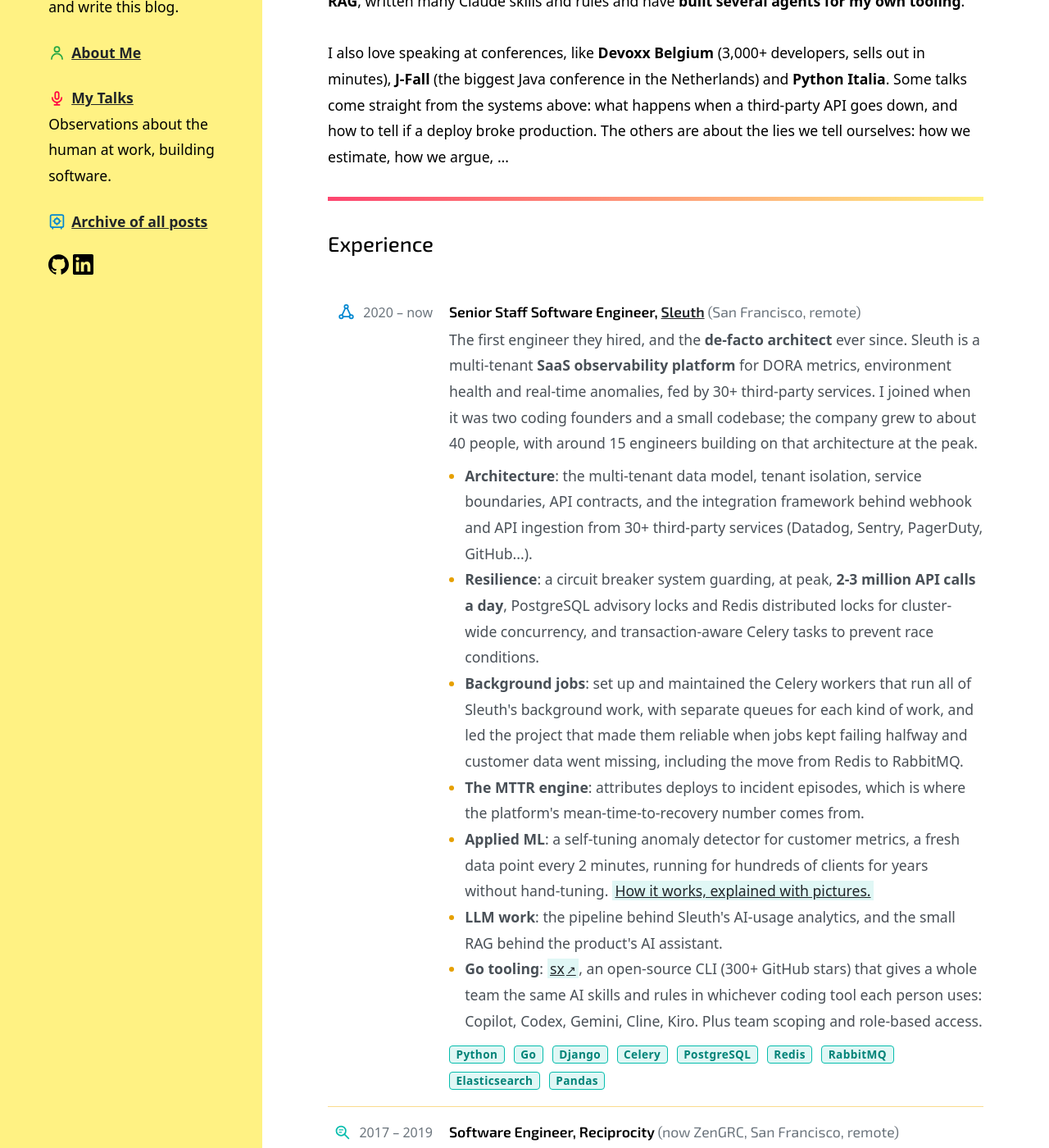
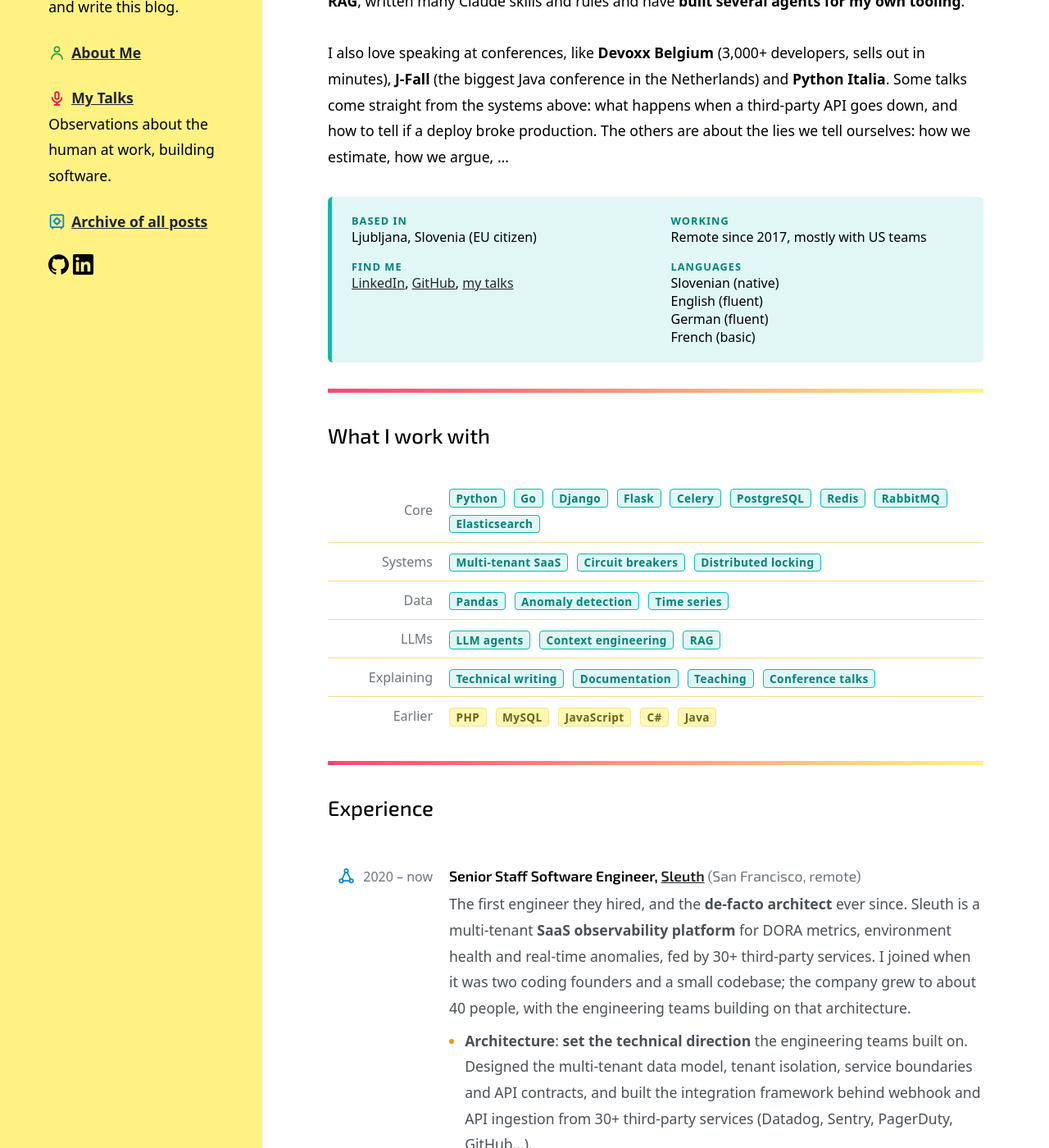
Before and after one commit to inesp/inesp.github.io, a Jekyll site: the page built from cv.md, in a window 1280 px wide and 1400 px high, scrolled down 369 px. Shown: the whole window at 82% size. Built offline with Jekyll 4.4.1, drawn with Linux system fonts in a browser that asks for light colours; nearby versions of some CDN libraries; some web fonts are replaced; a style sheet for code colours, icons or effects is not loaded; some of the changed text lies outside the part shown.

Commit message:
Update cv some more

```diff
--- a/about.md
+++ b/about.md
@@ -8,7 +8,7 @@
 
 <img class="about-photo" src="/assets/photos/ines-panker-460.jpeg" alt="Ines Panker" width="460" height="460">
 
-Hi, I'm Ines Panker. I'm a <b>senior staff engineer</b> at <a href="https://www.sleuth.io" target="_blank">Sleuth</a>, a SaaS observability platform (the first engineer they hired, de-facto architect), and a <a href="/talks/"><b>conference speaker</b></a> on the human side of engineering, working remotely from Slovenia.
+Hi, I'm Ines Panker. I'm a <b>senior staff engineer</b> at <a href="https://www.sleuth.io" target="_blank">Sleuth</a>, a multi-tenant SaaS observability platform. I was the first engineer they hired and became its <b>de-facto architect</b>, from the data model and the army of Celery workers to the anomaly detection and the circuit breakers guarding 2-3 million third-party API calls a day. I also speak at <a href="/talks/"><b>developer conferences</b></a> like Devoxx Belgium and J-Fall, and I work remotely from Slovenia.
 
 I've been building software for almost <b>two decades</b>, mostly in <b>Python</b> these days, and lately <b>Go</b>.
 
--- a/cv.md
+++ b/cv.md
@@ -6,12 +6,74 @@
 ---
 
 
-Ines Panker, <b>senior staff software engineer</b> and <b><a href="/talks/">conference speaker</a></b>. 16 years in software, the last 6 as the first engineer and <b>de-facto architect</b> of a SaaS observability platform. At the peak, around 15 engineers were building on what I designed, and I stayed the person the teams call when something breaks.
+Ines Panker, <b>senior staff software engineer</b> and <b><a href="/talks/">conference speaker</a></b>. 16 years in software, the last 6 as the first engineer and <b>de-facto architect</b> of a SaaS observability platform. The engineering teams built on what I designed, and I led the response when complex incidents crossed system boundaries.
 
 Lately my work has turned toward LLMs: I've worked on the <b>LLM pipeline</b> for our AI-usage analytics tool (a tool that gives insights into what your team does with AI). I've shipped my first <b>RAG</b>, written many Claude skills and rules and have <b>built several agents for my own tooling</b>.
 
 I also love speaking at conferences, like <b>Devoxx Belgium</b> (3,000+ developers, sells out in minutes), <b>J-Fall</b> (the biggest Java conference in the Netherlands) and <b>Python Italia</b>. Some talks come straight from the systems above: what happens when a third-party API goes down, and how to tell if a deploy broke production. The others are about the lies we tell ourselves: how we estimate, how we argue, ...
 
+
+<dl class="cv-meta">
+  <div>
+    <dt>Based in</dt>
+    <dd>Ljubljana, Slovenia (EU citizen)</dd>
+  </div>
+  <div>
+    <dt>Working</dt>
+    <dd>Remote since 2017, mostly with US teams</dd>
+  </div>
+  <div>
+    <dt>Find me</dt>
+    <dd><a href="https://www.linkedin.com/in/{{ site.social.linkedin }}" target="_blank">LinkedIn</a>, <a href="https://github.com/{{ site.social.github }}" target="_blank">GitHub</a>, <a href="/talks/">my talks</a></dd>
+  </div>
+  <div>
+    <dt>Languages</dt>
+    <dd>Slovenian (native)<br>English (fluent)<br>German (fluent)<br>French (basic)</dd>
+  </div>
+</dl>
+
+<div class="colorful"></div>
+
+## What I work with
+
+<div class="career-list career-wide career-skills">
+  <div class="career-item">
+    <div class="career-years">Core</div>
+    <div class="career-body">
+      <p class="career-tech"><span class="badge bg-teal">Python</span> <span class="badge bg-teal">Go</span> <span class="badge bg-teal">Django</span> <span class="badge bg-teal">Flask</span> <span class="badge bg-teal">Celery</span> <span class="badge bg-teal">PostgreSQL</span> <span class="badge bg-teal">Redis</span> <span class="badge bg-teal">RabbitMQ</span> <span class="badge bg-teal">Elasticsearch</span></p>
+    </div>
+  </div>
+  <div class="career-item">
+    <div class="career-years">Systems</div>
+    <div class="career-body">
+      <p class="career-tech"><span class="badge bg-teal">Multi-tenant SaaS</span> <span class="badge bg-teal">Circuit breakers</span> <span class="badge bg-teal">Distributed locking</span></p>
+    </div>
+  </div>
+  <div class="career-item">
+    <div class="career-years">Data</div>
+    <div class="career-body">
+      <p class="career-tech"><span class="badge bg-teal">Pandas</span> <span class="badge bg-teal">Anomaly detection</span> <span class="badge bg-teal">Time series</span></p>
+    </div>
+  </div>
+  <div class="career-item">
+    <div class="career-years">LLMs</div>
+    <div class="career-body">
+      <p class="career-tech"><span class="badge bg-teal">LLM agents</span> <span class="badge bg-teal">Context engineering</span> <span class="badge bg-teal">RAG</span></p>
+    </div>
+  </div>
+  <div class="career-item">
+    <div class="career-years">Explaining</div>
+    <div class="career-body">
+      <p class="career-tech"><span class="badge bg-teal">Technical writing</span> <span class="badge bg-teal">Documentation</span> <span class="badge bg-teal">Teaching</span> <span class="badge bg-teal">Conference talks</span></p>
+    </div>
+  </div>
+  <div class="career-item">
+    <div class="career-years">Earlier</div>
+    <div class="career-body">
+      <p class="career-tech"><span class="badge bg-yellow-washed-out">PHP</span> <span class="badge bg-yellow-washed-out">MySQL</span> <span class="badge bg-yellow-washed-out">JavaScript</span> <span class="badge bg-yellow-washed-out">C#</span> <span class="badge bg-yellow-washed-out">Java</span></p>
+    </div>
+  </div>
+</div>
 
 <div class="colorful"></div>
 
@@ -22,15 +84,15 @@
     <div class="career-years">{% include career_icon.html name="nodes" %} 2020 – now</div>
     <div class="career-body">
       <h3>Senior Staff Software Engineer, <a href="https://www.sleuth.io" target="_blank">Sleuth</a> <span class="career-place">(San Francisco, remote)</span></h3>
-      <p>The first engineer they hired, and the <b>de-facto architect</b> ever since. Sleuth is a multi-tenant <b>SaaS observability platform</b> for DORA metrics, environment health and real-time anomalies, fed by 30+ third-party services. I joined when it was two coding founders and a small codebase; the company grew to about 40 people, with around 15 engineers building on that architecture at the peak.</p>
+      <p>The first engineer they hired, and the <b>de-facto architect</b> ever since. Sleuth is a multi-tenant <b>SaaS observability platform</b> for DORA metrics, environment health and real-time anomalies, fed by 30+ third-party services. I joined when it was two coding founders and a small codebase; the company grew to about 40 people, with the engineering teams building on that architecture.</p>
       <ul class="career-points">
-        <li><b>Architecture</b>: the multi-tenant data model, tenant isolation, service boundaries, API contracts, and the integration framework behind webhook and API ingestion from 30+ third-party services (Datadog, Sentry, PagerDuty, GitHub...).</li>
-        <li><b>Resilience</b>: a circuit breaker system guarding, at peak, <b>2-3 million API calls a day</b>, PostgreSQL advisory locks and Redis distributed locks for cluster-wide concurrency, and transaction-aware Celery tasks to prevent race conditions.</li>
-        <li><b>Background jobs</b>: set up and maintained the Celery workers that run all of Sleuth's background work, with separate queues for each kind of work, and led the project that made them reliable when jobs kept failing halfway and customer data went missing, including the move from Redis to RabbitMQ.</li>
-        <li><b>The MTTR engine</b>: attributes deploys to incident episodes, which is where the platform's mean-time-to-recovery number comes from.</li>
-        <li><b>Applied ML</b>: a self-tuning anomaly detector for customer metrics, a fresh data point every 2 minutes, running for hundreds of clients for years without hand-tuning. <a href="/2026/02/18/impact-of-a-deploy.html">How it works, explained with pictures.</a></li>
-        <li><b>LLM work</b>: the pipeline behind Sleuth's AI-usage analytics, and the small RAG behind the product's AI assistant.</li>
-        <li><b>Go tooling</b>: <a class="remote-link" href="https://github.com/sleuth-io/sx" target="_blank">sx</a>, an open-source CLI (300+ GitHub stars) that gives a whole team the same AI skills and rules in whichever coding tool each person uses: Copilot, Codex, Gemini, Cline, Kiro. Plus team scoping and role-based access.</li>
+        <li><b>Architecture</b>: <b>set the technical direction</b> the engineering teams built on. Designed the multi-tenant data model, tenant isolation, service boundaries and API contracts, and built the integration framework behind webhook and API ingestion from 30+ third-party services (Datadog, Sentry, PagerDuty, GitHub...).</li>
+        <li><b>Resilience</b>: designed a circuit breaker system guarding, at peak, <b>2-3 million API calls a day</b>, added PostgreSQL advisory locks and Redis distributed locks for cluster-wide concurrency, and made Celery tasks transaction-aware to prevent race conditions.</li>
+        <li><b>Background jobs</b>: set up and maintained the Celery workers that run all of Sleuth's background work, with separate queues for each kind of work. <b>Led the reliability project</b> when jobs kept failing halfway and customer data went missing: planned the milestones, split the work across the team, and moved us from Redis to RabbitMQ.</li>
+        <li><b>The MTTR engine</b>: built the engine that attributes deploys to incident episodes, which is where the platform's mean-time-to-recovery number comes from.</li>
+        <li><b>Applied ML</b>: created a self-tuning anomaly detector for customer metrics, with a fresh data point every 2 minutes, running for hundreds of clients for years without hand-tuning. <a href="/2026/02/18/impact-of-a-deploy.html">How it works, explained with pictures.</a></li>
+        <li><b>LLM work</b>: worked on the pipeline behind Sleuth's AI-usage analytics, and built the small RAG behind the product's AI assistant.</li>
+        <li><b>Go tooling</b>: built <a class="remote-link" href="https://github.com/sleuth-io/sx" target="_blank">sx</a>, an open-source CLI (300+ GitHub stars) that gives a whole team the same AI skills and rules in whichever coding tool each person uses: Copilot, Codex, Gemini, Cline, Kiro, including team scoping and role-based access.</li>
       </ul>
       <p class="career-tech"><span class="badge bg-teal">Python</span> <span class="badge bg-teal">Go</span> <span class="badge bg-teal">Django</span> <span class="badge bg-teal">Celery</span> <span class="badge bg-teal">PostgreSQL</span> <span class="badge bg-teal">Redis</span> <span class="badge bg-teal">RabbitMQ</span> <span class="badge bg-teal">Elasticsearch</span> <span class="badge bg-teal">Pandas</span></p>
     </div>
@@ -126,71 +188,6 @@
 
 <div class="colorful"></div>
 
-## What I work with
-
-<div class="career-list career-wide career-skills">
-  <div class="career-item">
-    <div class="career-years">Core</div>
-    <div class="career-body">
-      <p class="career-tech"><span class="badge bg-teal">Python</span> <span class="badge bg-teal">Go</span> <span class="badge bg-teal">Django</span> <span class="badge bg-teal">Flask</span> <span class="badge bg-teal">Celery</span> <span class="badge bg-teal">PostgreSQL</span> <span class="badge bg-teal">Redis</span> <span class="badge bg-teal">RabbitMQ</span> <span class="badge bg-teal">Elasticsearch</span></p>
-    </div>
-  </div>
-  <div class="career-item">
-    <div class="career-years">Systems</div>
-    <div class="career-body">
-      <p class="career-tech"><span class="badge bg-teal">Multi-tenant SaaS</span> <span class="badge bg-teal">Circuit breakers</span> <span class="badge bg-teal">Distributed locking</span></p>
-    </div>
-  </div>
-  <div class="career-item">
-    <div class="career-years">Data</div>
-    <div class="career-body">
-      <p class="career-tech"><span class="badge bg-teal">Pandas</span> <span class="badge bg-teal">Anomaly detection</span> <span class="badge bg-teal">Time series</span></p>
-    </div>
-  </div>
-  <div class="career-item">
-    <div class="career-years">LLMs</div>
-    <div class="career-body">
-      <p class="career-tech"><span class="badge bg-teal">LLM agents</span> <span class="badge bg-teal">Context engineering</span> <span class="badge bg-teal">RAG</span></p>
-    </div>
-  </div>
-  <div class="career-item">
-    <div class="career-years">Explaining</div>
-    <div class="career-body">
-      <p class="career-tech"><span class="badge bg-teal">Technical writing</span> <span class="badge bg-teal">Documentation</span> <span class="badge bg-teal">Teaching</span> <span class="badge bg-teal">Conference talks</span></p>
-    </div>
-  </div>
-  <div class="career-item">
-    <div class="career-years">Earlier</div>
-    <div class="career-body">
-      <p class="career-tech"><span class="badge bg-yellow-washed-out">PHP</span> <span class="badge bg-yellow-washed-out">MySQL</span> <span class="badge bg-yellow-washed-out">JavaScript</span> <span class="badge bg-yellow-washed-out">C#</span> <span class="badge bg-yellow-washed-out">Java</span></p>
-    </div>
-  </div>
-</div>
-
-
-<dl class="cv-meta">
-  <div>
-    <dt>Based in</dt>
-    <dd>Ljubljana, Slovenia (EU citizen)</dd>
-  </div>
-  <div>
-    <dt>Working</dt>
-    <dd>Remote since 2017, mostly with US teams</dd>
-  </div>
-  <div>
-    <dt>Writing code since</dt>
-    <dd>2010, Python since 2017, Go since 2025</dd>
-  </div>
-  <div>
-    <dt>Find me</dt>
-    <dd><a href="https://www.linkedin.com/in/{{ site.social.linkedin }}" target="_blank">LinkedIn</a>, <a href="https://github.com/{{ site.social.github }}" target="_blank">GitHub</a></dd>
-  </div>
-  <div>
-    <dt>Languages</dt>
-    <dd>Slovenian (native)<br>English (fluent)<br>German (fluent)<br>French (basic)</dd>
-  </div>
-</dl>
-
 <div class="career-list career-wide">
   <div class="career-item career-next">
     <div class="career-years">next</div>
@@ -200,9 +197,3 @@
     </div>
   </div>
 </div>
-
-
-
-<p class="hero-links hero-links-left">
-  <a href="/talks/">List of my talks</a>
-</p>
```
